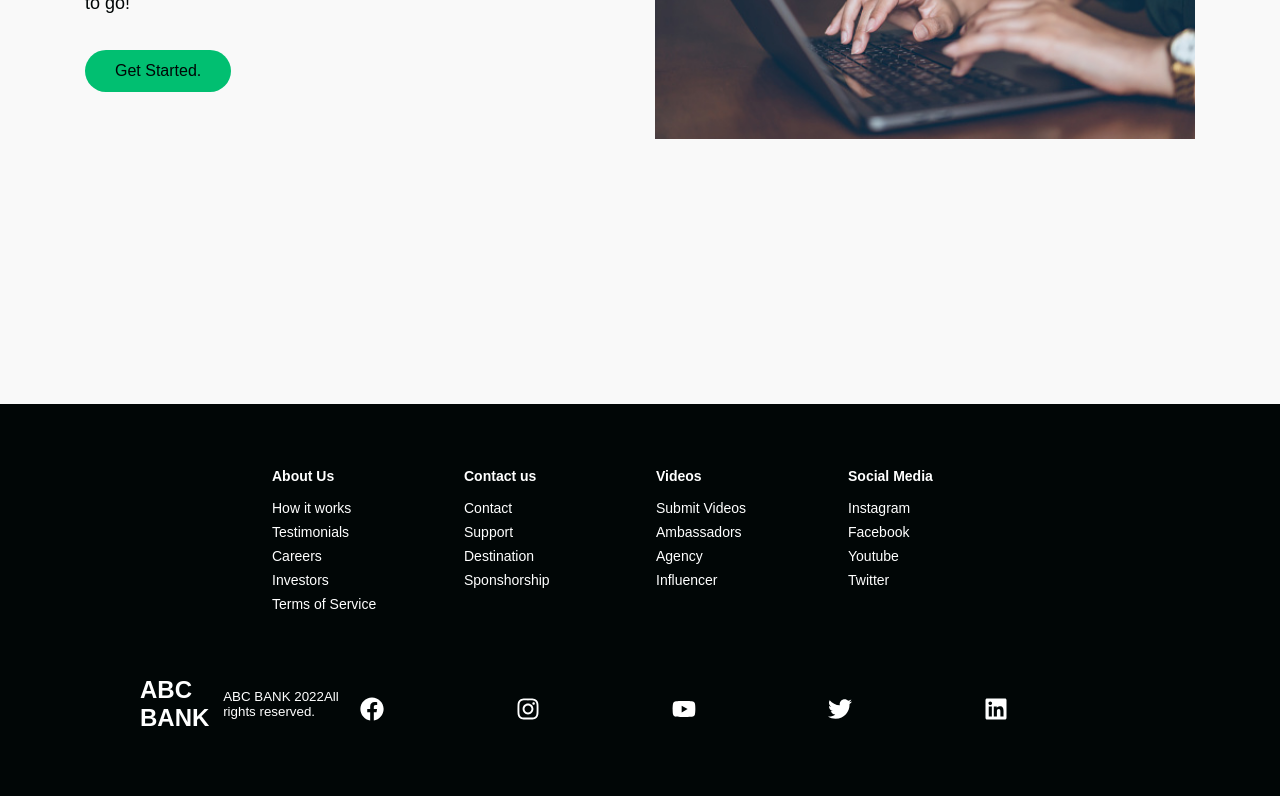
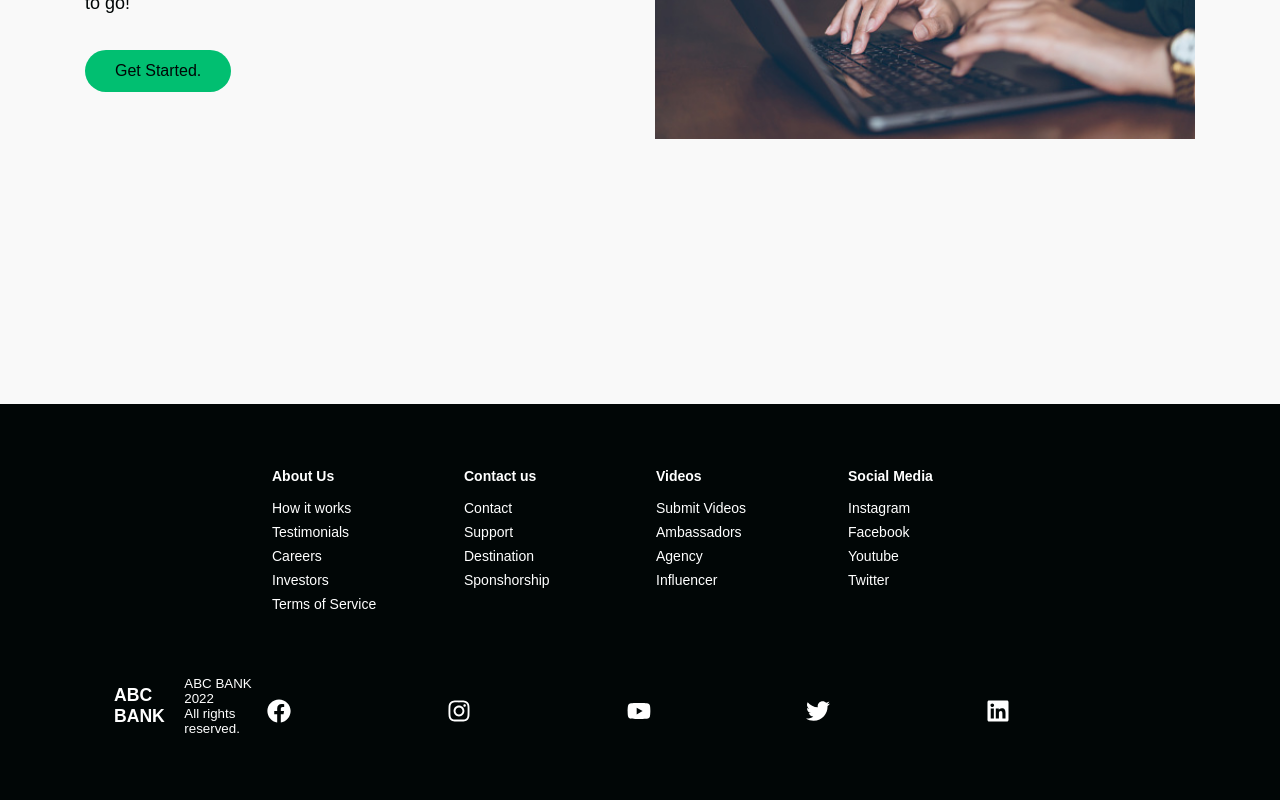
Before and after one commit to NEKiarie/BankInfoWebsite, a React (Create React App) app: page / in a window 1280 px wide. Shown: the part 3771-4571 px from the top of the page. Built offline with nearby package versions, Linux system fonts and the light colour scheme.

Commit message:
File modified

```diff
--- a/src/components/Footer/FooterElements.js
+++ b/src/components/Footer/FooterElements.js
@@ -69,7 +69,7 @@ export const FooterLink = styled(Link)`
 `;
 
 export const SocialMedia = styled.section`
-  max-width: 1000px;
+  max-width: 1100px;
   width: 100%;
 `;
 
@@ -90,7 +90,7 @@ export const SocialLogo = styled(Link)`
   justify-self: flex-start;
   cursor: pointer;
   text-decoration: none;
-  font-size: 1.5rem;
+  font-size: 1.1rem;
   display: flex;
   align-items: center;
   margin-bottom: 16px;
--- a/src/components/Footer/index.js
+++ b/src/components/Footer/index.js
@@ -75,8 +75,8 @@ const Footer = () => {
             </SocialLogo>
 
             <WebsiteRights>
-              ABC BANK    {new Date().getFullYear()}
-                           All rights reserved.
+              ABC BANK {new Date().getFullYear()} <br />
+              All rights reserved.
             </WebsiteRights>
             <SocialIcons>
               <SocialIconLink
```
